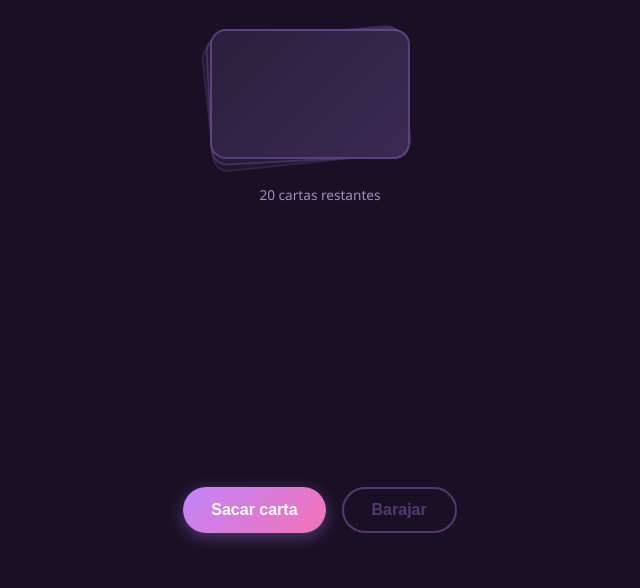
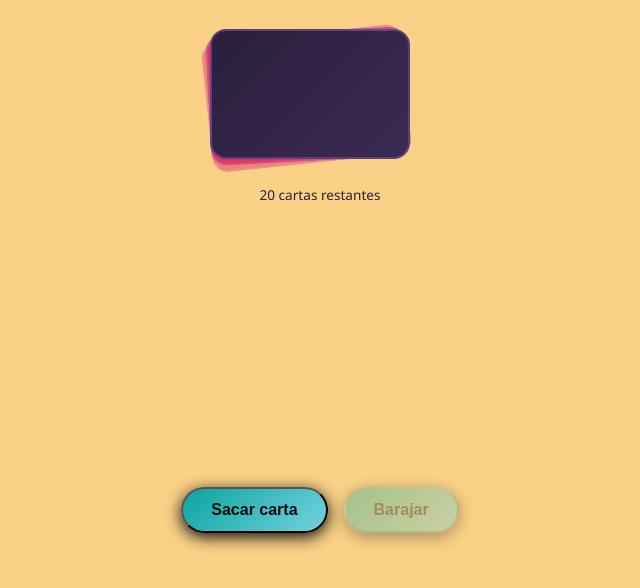
Before and after one commit to skuark/puchilabs, a website: page baraja-de-pareja/index.html in a window 1280 px wide. Shown: the part 170-758 px from the top of the page, without its empty margins (320-960 px from the left). Drawn offline with Linux system fonts and the light colour scheme.

Commit message:
Cambio paleta de colores a tonos cálidos

```diff
--- a/baraja-de-pareja/style.css
+++ b/baraja-de-pareja/style.css
@@ -11,15 +11,15 @@
 }
 
 :root {
-  --color-fondo:       #1a1025;
-  --color-superficie:  #2a1f3d;
-  --color-carta:       #ffffff;
-  --color-acento:      #c084fc;
-  --color-acento-2:    #f472b6;
-  --color-texto:       #f5f0ff;
-  --color-texto-suave: #a78bca;
+  --color-fondo:       #fad186;
+  --color-superficie:  #d81159;
+  --color-carta:       #8f2d56;
+  --color-acento:      #0ca49f;
+  --color-acento-2:    #73d2de;
+  --color-texto:       #f3f1f6;
+  --color-texto-suave: #2c1f3a;
   --radio:             1rem;
-  --sombra:            0 8px 32px rgba(0, 0, 0, 0.4);
+  --sombra:            0 8px 32px rgb(255, 255, 255);
   --fuente:            'Segoe UI', system-ui, sans-serif;
 }
 
@@ -132,7 +132,7 @@ body {
 }
 
 .pregunta {
-  color: #1a1025;
+  color: #edeaf1;
   font-size: 1.15rem;
   line-height: 1.6;
   font-weight: 500;
@@ -180,7 +180,6 @@ body {
 .btn {
   padding: 0.75rem 1.75rem;
   border-radius: 999px;
-  border: none;
   font-size: 1rem;
   font-weight: 600;
   cursor: pointer;
@@ -192,8 +191,8 @@ body {
 
 .btn--primario {
   background: linear-gradient(135deg, var(--color-acento), var(--color-acento-2));
-  color: #fff;
-  box-shadow: 0 4px 16px rgba(192, 132, 252, 0.35);
+  color: #0b0b0b;
+  box-shadow: 0 4px 16px;
 }
 
 .btn--primario:not(:disabled):hover {
@@ -201,11 +200,13 @@ body {
 }
 
 .btn--secundario {
-  background: transparent;
-  color: var(--color-acento);
-  border: 2px solid var(--color-acento);
+  background: linear-gradient(135deg, var(--color-acento), var(--color-acento-2));
+  color: #0b0b0b;
+  box-shadow: 0 4px 16px;
+
 }
 
+
 .btn--secundario:not(:disabled):hover {
-  background: rgba(192, 132, 252, 0.1);
+  box-shadow: 0 6px 20px rgba(192, 132, 252, 0.55);
 }
```
